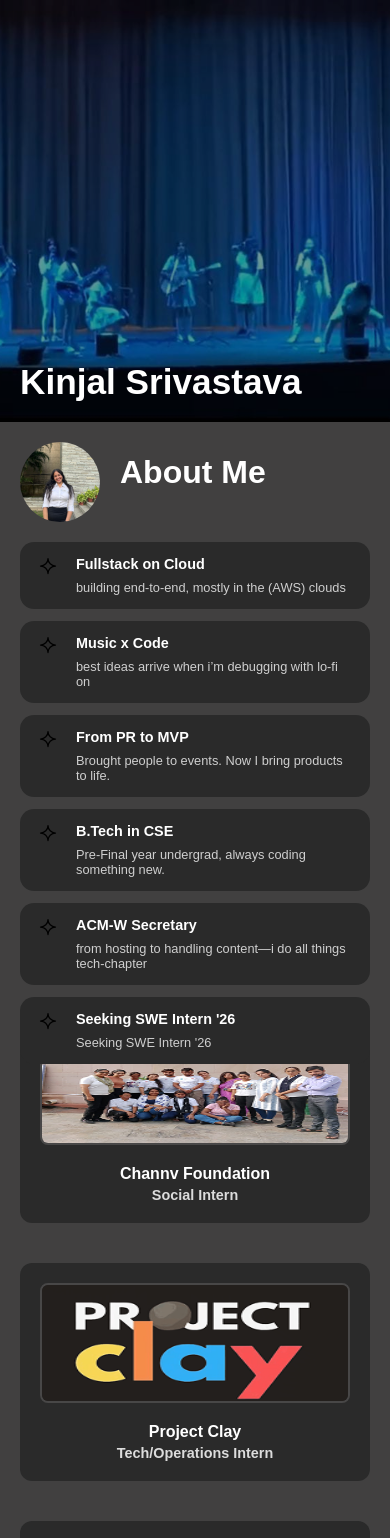
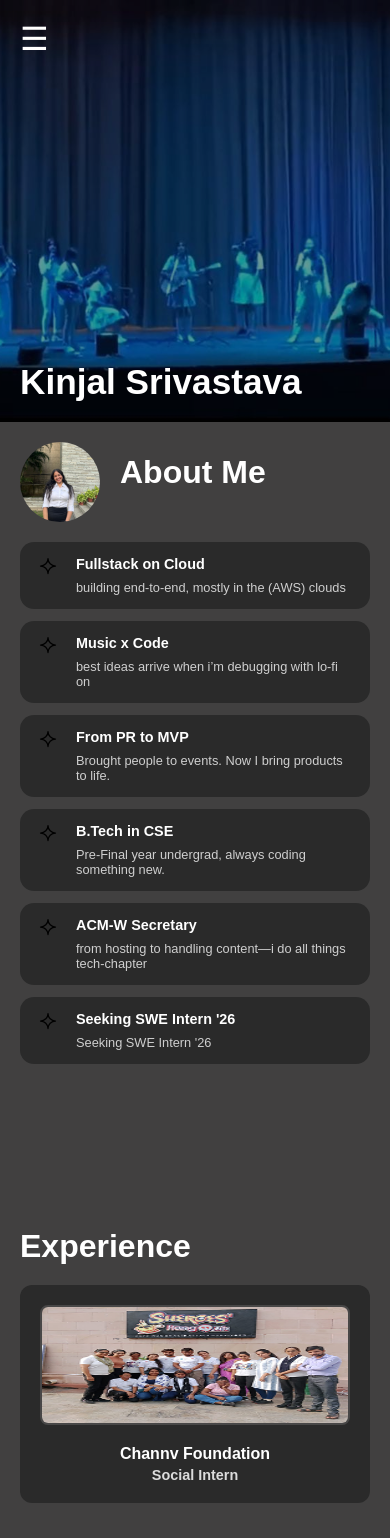
Before and after one commit to kinjalsri/Portfolio-2025, a plain HTML site: page index.html in a window 390 px wide. Shown: the top 1538 px of the page. Drawn offline with Linux system fonts and the light colour scheme.

Commit message:
added responsive code

```diff
--- a/index.html
+++ b/index.html
@@ -54,6 +54,7 @@
     </nav>
 
     <header class="header">
+        <button class="menu-toggle" id="menu-toggle">&#9776;</button>
         <h1 class="heading"> Kinjal Srivastava</h1>
         <img src="assests/WhatsApp Image 2025-07-09 at 16.26.20.jpeg" alt="Kinjal's Image" class="cover-image">
 
@@ -174,6 +175,7 @@
 
     <script src="script.js"></script>
     <script src="play-pause.js"></script>
+    <script src="toggle.js"></script>
 
 </body>
 
--- a/style.css
+++ b/style.css
@@ -232,6 +232,7 @@ nav {
     background-color: #414040;
     padding: 20px;
     margin-left: 350px;
+
     width: calc(100% - 350px);
 }
 
@@ -597,10 +598,30 @@ footer a {
     background: #17a74a;
 }
 
-/* Large Tablets and smaller (≤ 1024px) */
-@media (max-width: 1024px) {
+.menu-toggle {
+    display: none;
+    position: fixed;
+    top: 20px;
+    left: 20px;
+    background: none;
+    border: none;
+    color: white;
+    font-size: 2rem;
+    z-index: 10000;
+    cursor: pointer;
+}
+
+
+
+
+/* Large Tablets and smaller (≤ 1079px) */
+@media (max-width: 1079px) {
     nav {
         width: 280px;
+    }
+
+    .experience {
+        padding-top: 100px;
     }
 
     .header,
@@ -613,6 +634,7 @@ footer a {
     .contact-form {
         margin-left: 280px;
         width: calc(100% - 280px);
+
     }
 
     .heading {
@@ -649,6 +671,12 @@ footer a {
     .contact-form {
         margin-left: 0;
         width: 100%;
+
+
+    }
+
+    .experience {
+        padding-top: 300px;
     }
 
     .heading {
@@ -693,6 +721,13 @@ footer a {
     .contact-form input,
     .contact-form textarea {
         max-width: 100%;
+    }
+}
+
+/* Show the button on tablets & smaller screens */
+@media (max-width: 768px) {
+    .menu-toggle {
+        display: block;
     }
 }
 
--- /dev/null
+++ b/toggle.js
@@ -0,0 +1,6 @@
+  const toggle = document.getElementById('menu-toggle');
+  const nav = document.querySelector('nav');
+
+  toggle.addEventListener('click', () => {
+    nav.classList.toggle('active');
+  });
```
Also changed, not shown: socials.html (+4 -2 lines).
